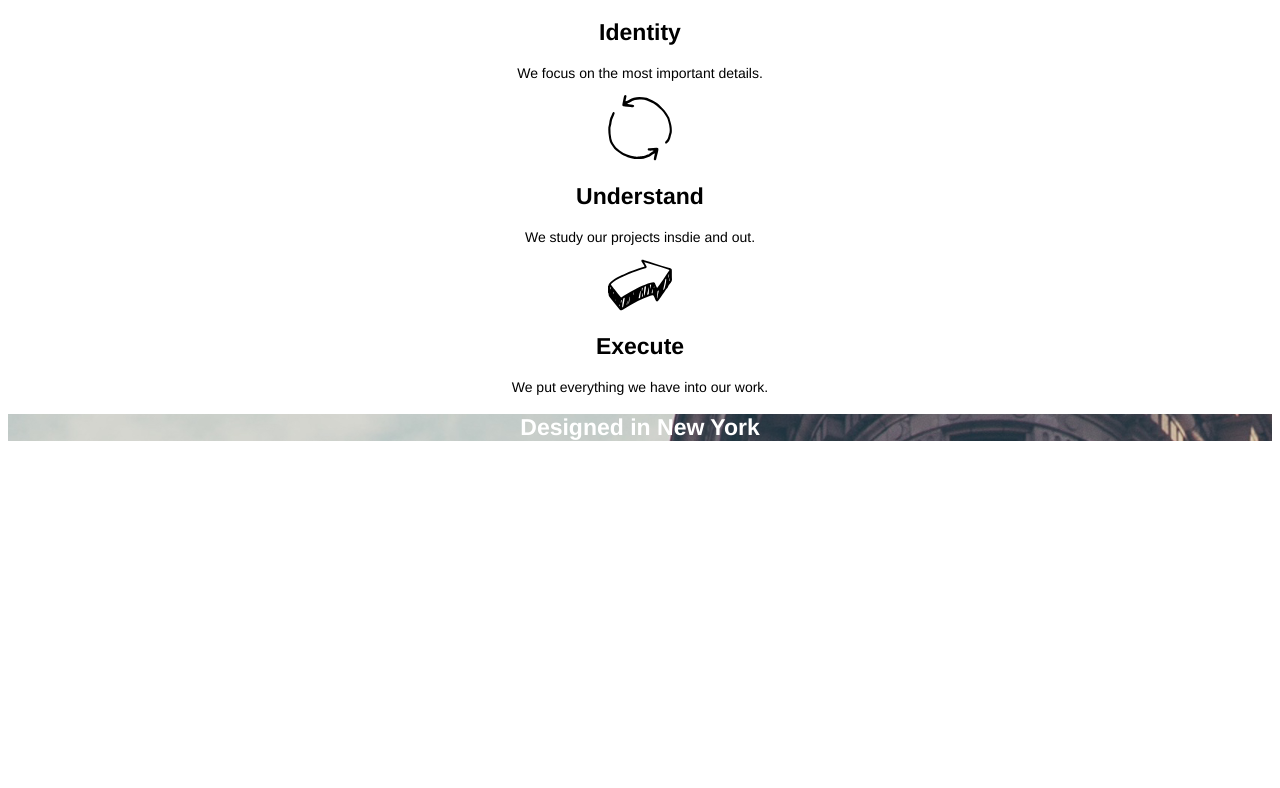
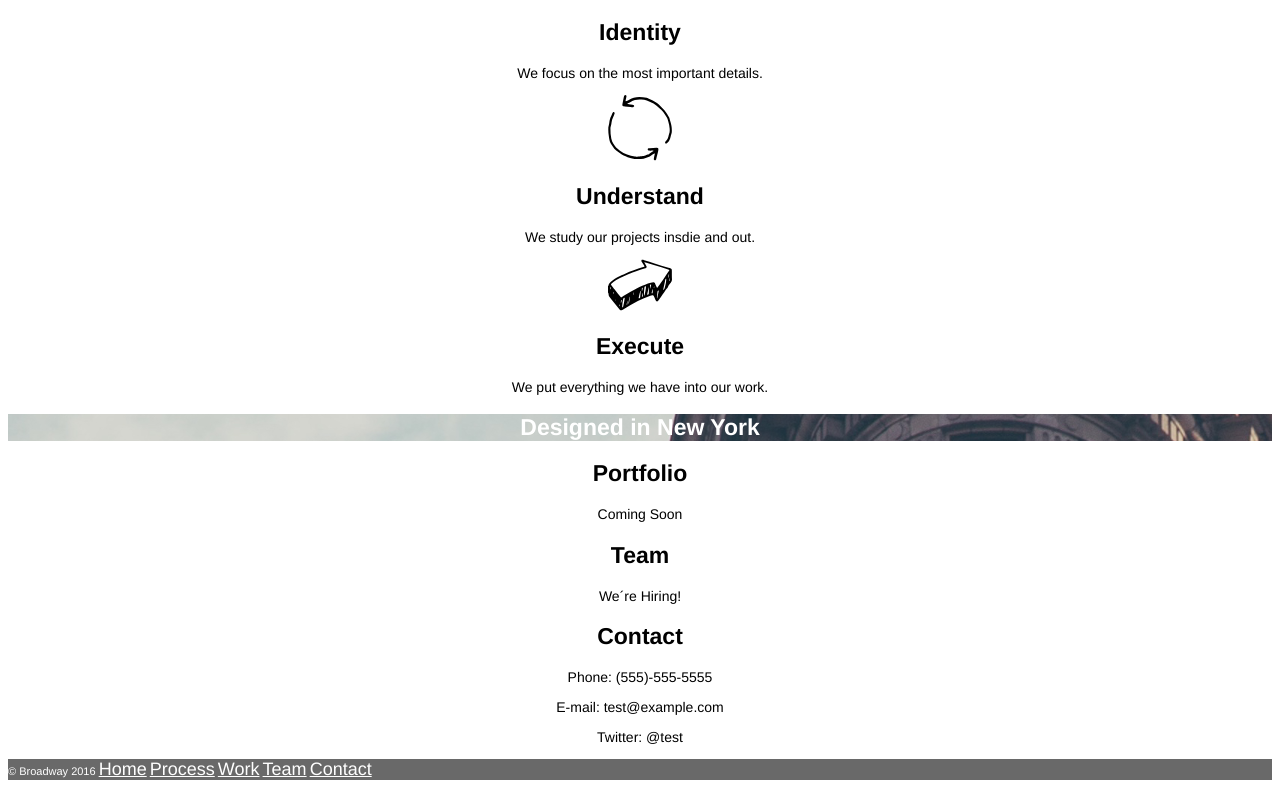
Before and after one commit to paulo-ricci/broadway, a plain HTML site: page index.html in a window 1280 px wide. Shown: the part 474-1262 px from the top of the page. Before the commit the page ends 934 px from the top, so only its background shows below. Drawn offline with Linux system fonts and the light colour scheme.

Commit message:
feeling that is finish

```diff
--- a/index.html
+++ b/index.html
@@ -16,8 +16,8 @@
         <p><a href="#contact">Contact</a></p>
       </nav>
 </div>
-<div id="process">
-  <h3>Our Process</h3>
+<div id="main">
+  <h3 id="process">Our Process</h3>
   <p><img src="./resources/images/identify.svg"></p>
   <h2>Identity</h2>
   <p>We focus on the most important details.</p>
@@ -30,5 +30,24 @@
 </div>
 <div id="about">
   <h2 class="header">Designed in New York</h2>
+  <h2 id="work">Portfolio</h2>
+  <p>Coming Soon</p>
+  <h2 id="team">Team</h2>
+  <p>We´re Hiring!</p>
+  <h2 id="contact">Contact</h2>
+  <p>Phone: (555)-555-5555</p>
+  <p>E-mail: test@example.com</p>
+  <p>Twitter: @test</p>
+</div>
+<div id="footer" class="footer">
+  <span>&#169; Broadway 2016</span>
+    <span>
+      <a href="#home">Home</a>
+      <a href="#process">Process</a>
+      <a href="#work">Work</a>
+      <a href="#team">Team</a>
+      <a href="#contact">Contact</a>
+      </span>
+</div>
   </body>
 </html>
--- a/resources/css/style.css
+++ b/resources/css/style.css
@@ -1,7 +1,8 @@
 body {text-align: center;background-color: white;}
 h1 {font-family: Helvetica;font-size: 70px;font-weight: bold;color:white;}
-nav a {font-family: Helvetica; font-size: 18px; color:white;}
+a {font-family: Helvetica; font-size: 18px; color:white;}
 .header {color: white;background-image: url("../images/the-flatiron-building.png");background-repeat: no-repeat;background-position: center;}
 h3 {font-family: helvetica; font-size: 32px; font-weight: bold;}
 h2 {font-family: helvetica; font-size: 23px; font-weight: bold;}
 p {font-family: helvetica; font-size: 14px;}
+.footer {font-family: helvetica; font-size: 11px; color:white; background-color: dimgray;text-align: left;}
```
